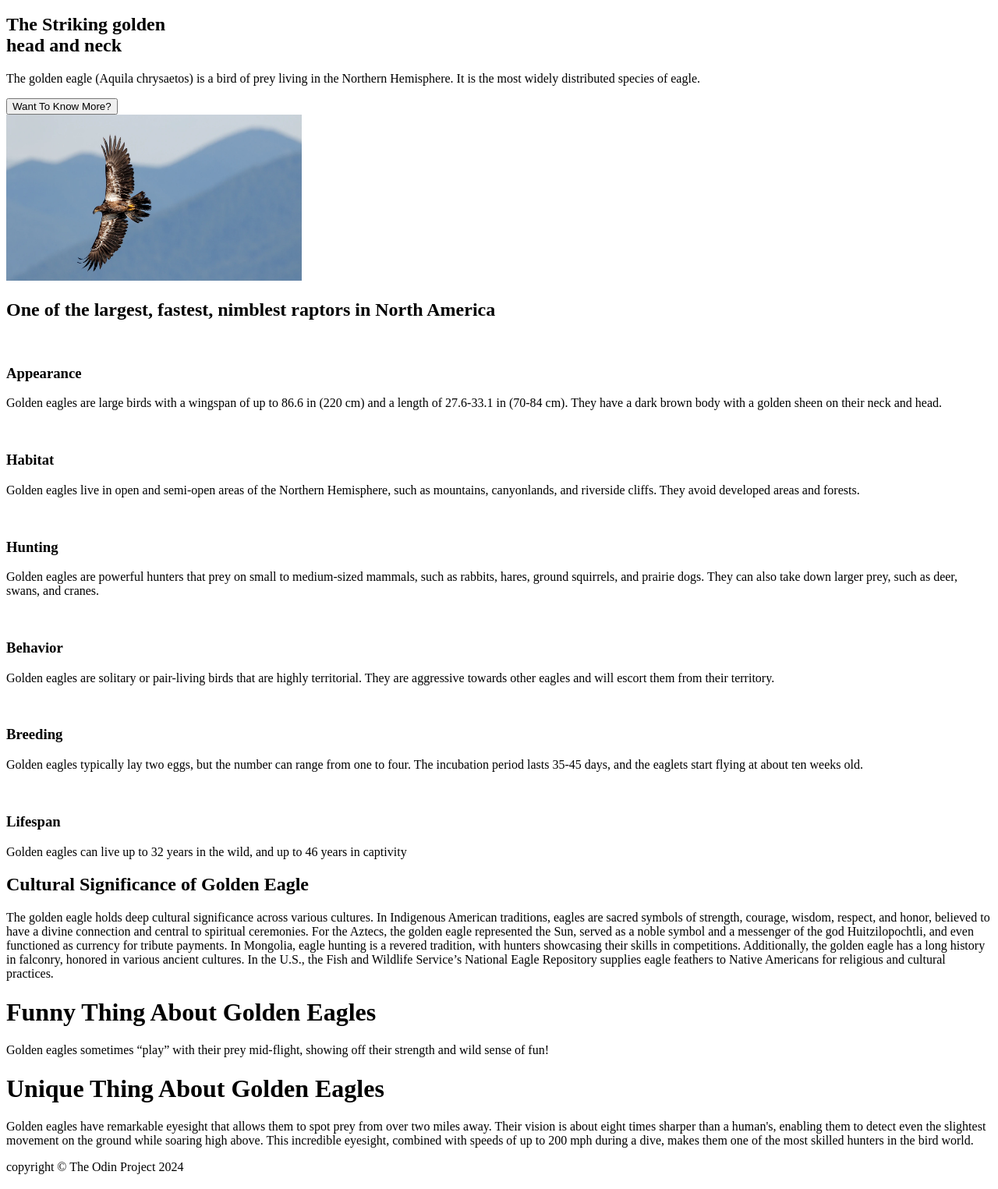
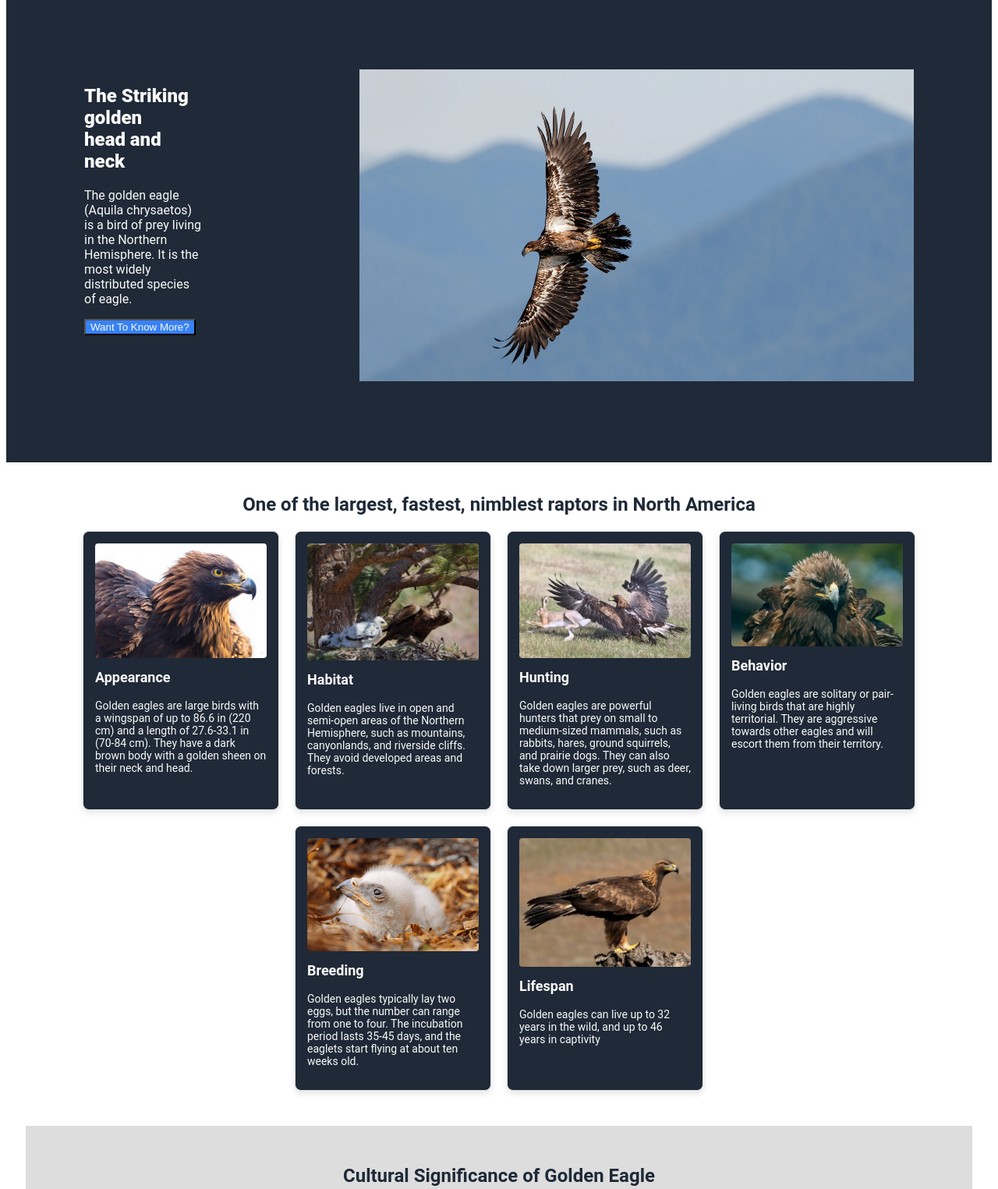
Before and after one commit to Felix-Otieno/GOLDEN-EAGLE-WEBSITE-ODIN-PROJECT, a plain HTML site: page index.html in a window 1280 px wide. Shown: the part 100-1625 px from the top of the page at 78% size. Drawn offline with Linux system fonts and the light colour scheme.

Commit message:
style the website

```diff
--- /dev/null
+++ b/index.css
@@ -0,0 +1,159 @@
+body {
+   font-family: roboto;
+   background-color: white;
+}
+
+.header {
+    background-color: #1F2937;
+    display: flex;
+    justify-content: space-around;
+}
+
+.header > h1 {
+    color: #F9FAF8;
+    size: 24px;
+}
+
+.navigation {
+    padding-top: 30px;
+}
+
+.navigation > a {
+   text-decoration: none;
+   size: 18px;
+   color: #F9FAF8;
+   margin: 20px;
+}
+
+#home {
+    display: flex;
+    justify-content: space-between;
+    background-color: #1F2937;
+    margin: auto;
+    width: 100%;
+}
+
+.one {
+    margin: 100px;
+}
+
+.one > h1 {
+    color: #F9FAF8;
+    size: 48px;
+    font-weight: 900;
+}
+
+.one > p {
+    color: #F9FAF8;
+    size: 35px;
+}
+
+.bttn {
+    background-color: #3882F6;
+    color: #F9FAF8;
+}
+
+.bttn:hover {
+    color: black;
+}
+
+.one > img {
+    height: 400px;
+}
+
+/* Basic styling for the section */
+#about {
+    text-align: center;
+    padding: 20px;
+}
+
+#about h1 {
+    margin-bottom: 20px;
+    font-size: 24px;
+    color: #1F2937;
+}
+
+/* Styling for the container */
+.container {
+    display: flex;
+    flex-wrap: wrap; /* Allows items to wrap to the next line */
+    justify-content: center;
+    gap: 20px; /* Adds space between cards */
+}
+
+/* Card styling */
+.card {
+    flex: 1 1 22%; /* Each card takes about 22% of the width */
+    max-width: 220px; /* Ensures cards don't get too wide */
+    border: 1px solid #ddd;
+    border-radius: 8px;
+    padding: 15px;
+    text-align: left;
+    box-shadow: 0 4px 8px rgba(0, 0, 0, 0.1);
+    background-color: #1F2937 ;
+}
+
+/* Image and card content styling */
+.card img {
+    width: 100%;
+    height: auto;
+    border-radius: 4px;
+}
+
+.card h3 {
+    font-size: 18px;
+    margin-top: 10px;
+    color: #F9FAF8;
+}
+
+.card p {
+    font-size: 14px;
+    color: #F9FAF8;
+}
+
+.tut {
+    color: #1F2937;
+    text-align: center;
+}
+
+.tutu {
+    color: #1F2937;
+    margin: 50px;
+    padding: 50px;
+}
+
+#cultural {
+    background-color: #dddddd;
+    margin: 25px;
+    padding: 30px;
+}
+
+footer {
+    background-color: #3882F6;
+    margin-top: 100px;
+    width: 60%;
+    margin-left: 450px;
+
+}
+
+.last {
+    display: flex;
+    justify-content: space-between;
+    margin: auto;
+    width: 80%;
+    padding: 50px;
+}
+
+.hello {
+    gap: 50px;
+    width: 50%;
+    color: #F9FAF8;
+
+}
+
+.lastyy {
+    text-align: center;
+    color: #F9FAF8;
+    background-color: #1F2937;
+    margin-top: 45px;
+}
--- a/index.html
+++ b/index.html
@@ -4,13 +4,14 @@
 <head>
     <meta charset="UTF-8">
     <meta name="viewport" content="width=device-width, initial-scale=1.0">
+    <link rel="stylesheet" href="index.css">
     <title>GOLDEN EAGLE</title>
 </head>
 
 <body>
-    <header>
+    <header class="header">
         <h1>Golden Eagle</h1>
-        <nav>
+        <nav class="navigation">
             <a href="#home">Home</a>
             <a href="#about">About</a>
             <a href="#cultural">Cultural Significance</a>
@@ -18,7 +19,7 @@
     </header>
     <main>
         <section id="home">
-            <div>
+            <div class="one">
                 <h1>
                     The Striking golden<br>
                     head and neck
@@ -27,17 +28,17 @@
                     The golden eagle (Aquila chrysaetos) is a bird of prey living in the Northern Hemisphere. It is the
                     most widely distributed species of eagle.
                 </p>
-                <a href="#about"><button>Want To Know More?</button></a>
+                <a href="#about"><button class="bttn">Want To Know More?</button></a>
             </div>
-            <div>
-                <img src="asset/golden eagle.webp" width="30%" alt="Golden eagle image">
+            <div class="one">
+                <img src="asset/golden eagle.webp" alt="Golden eagle image">
             </div>
         </section>
         <section id="about">
             <h1>One of the largest, fastest, nimblest raptors in North America</h1>
             <div class="container">
                 <div class="card">
-                    <img src="" width="20%" alt="">
+                    <img src="asset/appearance.jpg" width="15%" alt="appearance of golden eagle">
                     <div class="cardContent">
                         <h3>Appearance</h3>
                         <P>Golden eagles are large birds with a wingspan of up to 86.6 in (220 cm) and a length of
@@ -46,7 +47,7 @@
                     </div>
                 </div>
                 <div class="card">
-                    <img src="" width="20%" alt="">
+                    <img src="asset/Habitat.jpeg" width="15%" alt="Habitat of golden eagle">
                     <div class="cardContent">
                         <h3>Habitat</h3>
                         <p>Golden eagles live in open and semi-open areas of the Northern Hemisphere, such as mountains,
@@ -55,7 +56,7 @@
                 </div>
 
                 <div class="card">
-                    <img src="" width="20%" alt="">
+                    <img src="asset/Hunt.webp" width="15%" alt="Golden eagle hunting">
                     <div class="cardContent">
                         <h3>Hunting</h3>
                         <p>Golden eagles are powerful hunters that prey on small to medium-sized mammals, such as
@@ -64,7 +65,7 @@
                     </div>
                 </div>
                 <div class="card">
-                    <img src="" width="20%" alt="">
+                    <img src="asset/Behavior.jpg" width="15%" alt="">
                     <div class="cardContent">
                         <h3>Behavior</h3>
                         <p>Golden eagles are solitary or pair-living birds that are highly territorial. They are
@@ -72,7 +73,7 @@
                     </div>
                 </div>
                 <div class="card">
-                    <img src="" width="20%" alt="">
+                    <img src="asset/Breeding.png" width="15%" alt="breed of golden eagle">
                     <div class="cardContent">
                         <h3>Breeding</h3>
                         <p>Golden eagles typically lay two eggs, but the number can range from one to four. The
@@ -80,7 +81,7 @@
                     </div>
                 </div>
                 <div class="card">
-                    <img src="" width="20%" alt="">
+                    <img src="asset/Lifespan.jpg" width="15%" alt="">
                     <div class="cardContent">
                         <h3>Lifespan</h3>
                         <p>Golden eagles can live up to 32 years in the wild, and up to 46 years in captivity</p>
@@ -89,15 +90,15 @@
             </div>
         </section>
         <section id="cultural">
-            <h1>Cultural Significance of Golden Eagle</h1>
-            <p>
+            <h1 class="tut">Cultural Significance of Golden Eagle</h1>
+            <p class="tutu">
                 The golden eagle holds deep cultural significance across various cultures. In Indigenous American
                 traditions, eagles are sacred symbols of strength, courage, wisdom, respect, and honor, believed to have
                 a divine connection and central to spiritual ceremonies. For the Aztecs, the golden eagle represented
                 the Sun, served as a noble symbol and a messenger of the god Huitzilopochtli, and even functioned as
                 currency for tribute payments. In Mongolia, eagle hunting is a revered tradition, with hunters
                 showcasing their skills in competitions. Additionally, the golden eagle has a long history in falconry,
-                honored in various ancient cultures. In the U.S., the Fish and Wildlife Service’s National Eagle
+                honored in various ancient cultures. In the U.S., the Fish and Wildlife Service's National Eagle
                 Repository supplies eagle feathers to Native Americans for religious and cultural practices.
             </p>
         </section>
@@ -119,7 +120,7 @@
             </div>
         </div>
     </footer>
-    <span>copyright &copy; The Odin Project 2024</span>
+    <p class="lastyy">copyright &copy; The Odin Project 2024</p>
 </body>
 
 </html>
```
Also changed, not shown: asset/Behavior.jpg (added), asset/Breeding.png (added), asset/Habitat.jpeg (added), asset/Hunt.webp (added), asset/appearance.jpg (added), asset/lifespan.jpg (added).
